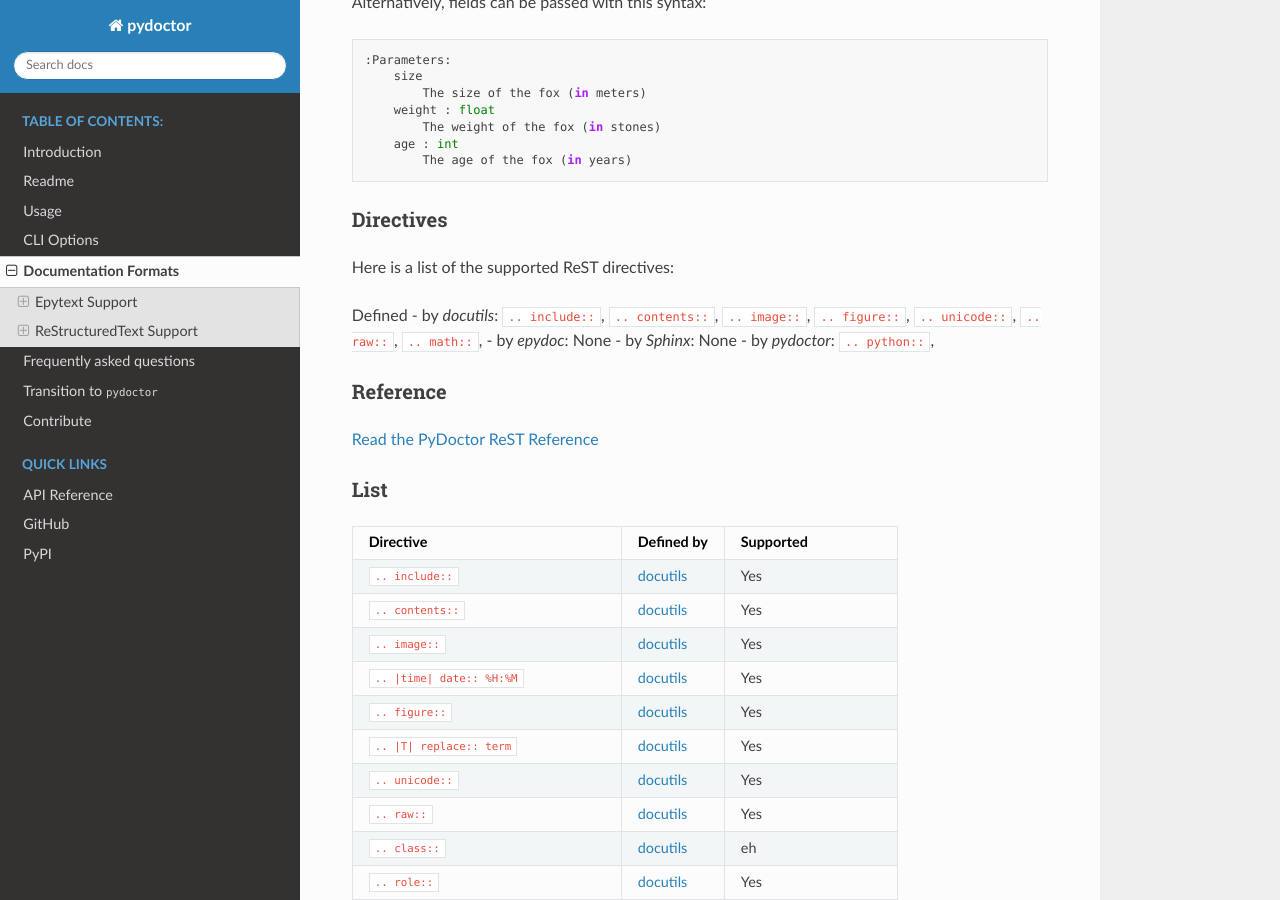
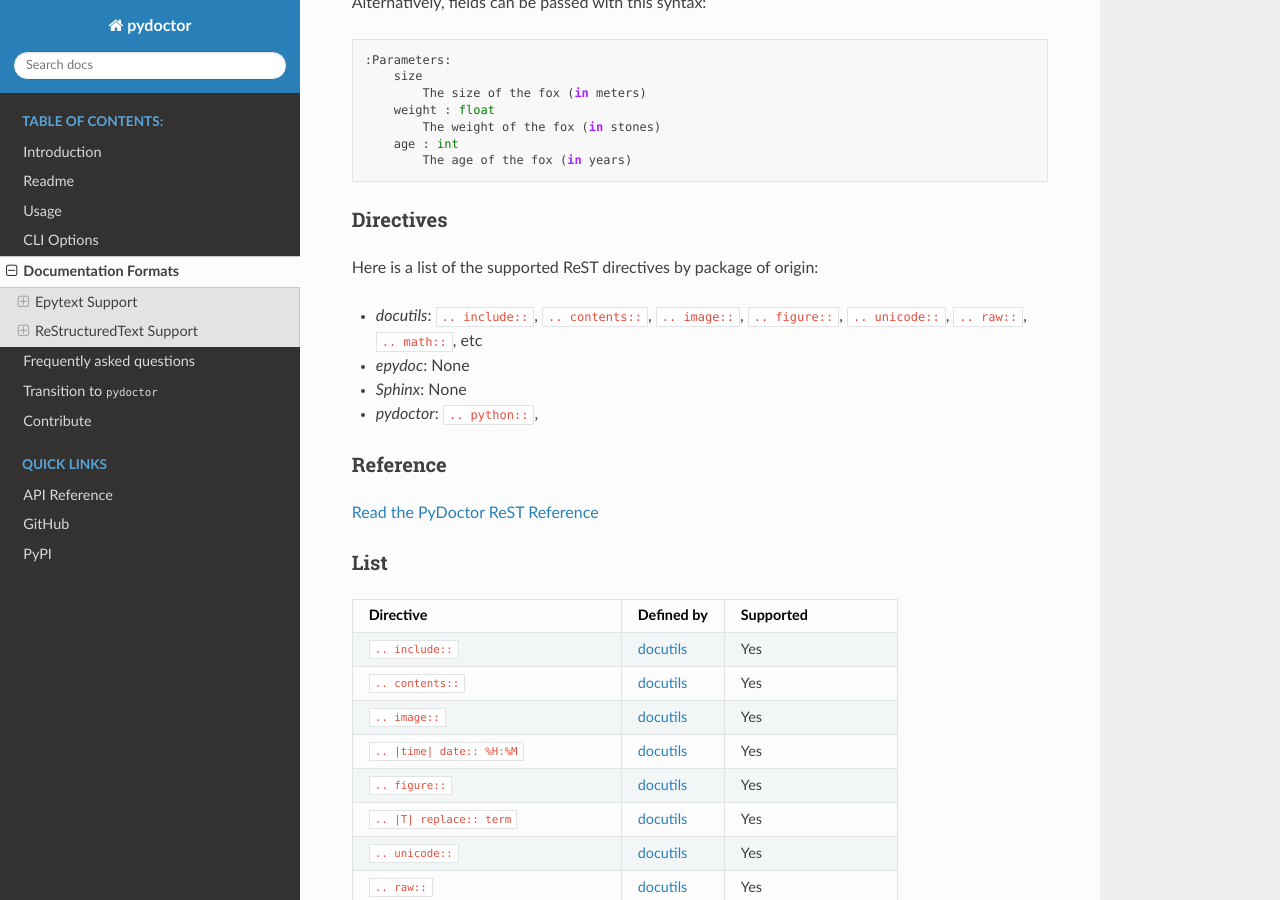
Before and after one commit to twisted/pydoctor, a Sphinx documentation site: the page built from docs/source/docformat.rst, in a window 1280 px wide and 900 px high, scrolled down 1285 px. Built offline with Sphinx 7.4.7 and the Read the Docs theme 2.0.0, drawn with Linux system fonts in a browser that asks for light colours; the version number could not be read and is left out.

Commit message:
Include list of directives

```diff
--- a/docs/source/docformat.rst
+++ b/docs/source/docformat.rst
@@ -61,13 +61,12 @@ Alternatively, fields can be passed with this syntax::
 Directives
 ^^^^^^^^^^
 
-Here is a list of the supported ReST directives:
+Here is a list of the supported ReST directives by package of origin:
 
-Defined
-- by `docutils`: ``.. include::``, ``.. contents::``, ``.. image::``, ``.. figure::``, ``.. unicode::``, ``.. raw::``, ``.. math::``,
-- by `epydoc`: None
-- by `Sphinx`: None
-- by `pydoctor`: ``.. python::``,
+- `docutils`: ``.. include::``, ``.. contents::``, ``.. image::``, ``.. figure::``, ``.. unicode::``, ``.. raw::``, ``.. math::``, etc
+- `epydoc`: None
+- `Sphinx`: None
+- `pydoctor`: ``.. python::``,
 
 Reference
 ^^^^^^^^^
```
